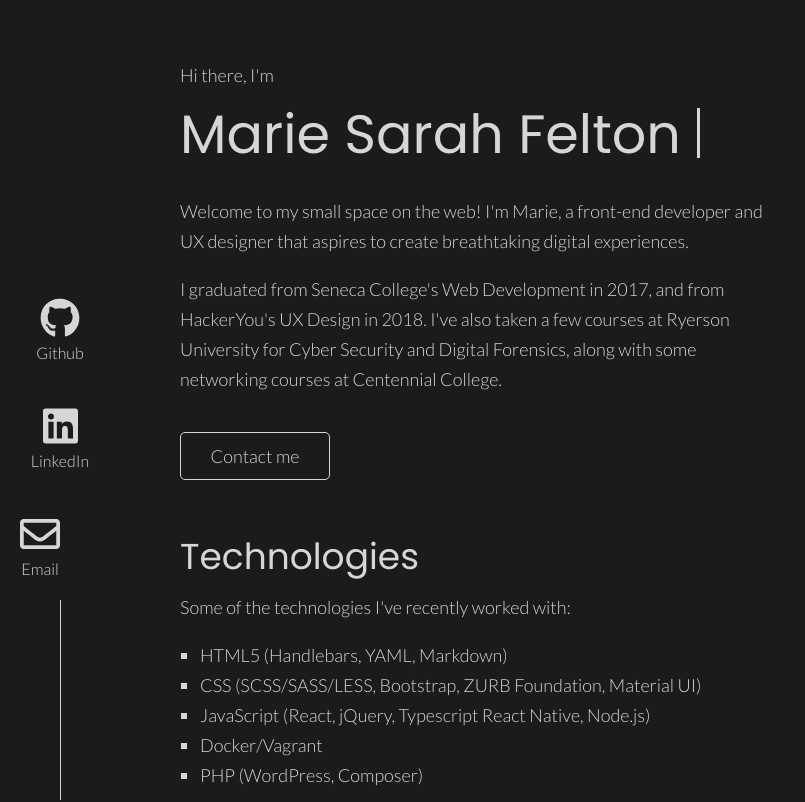
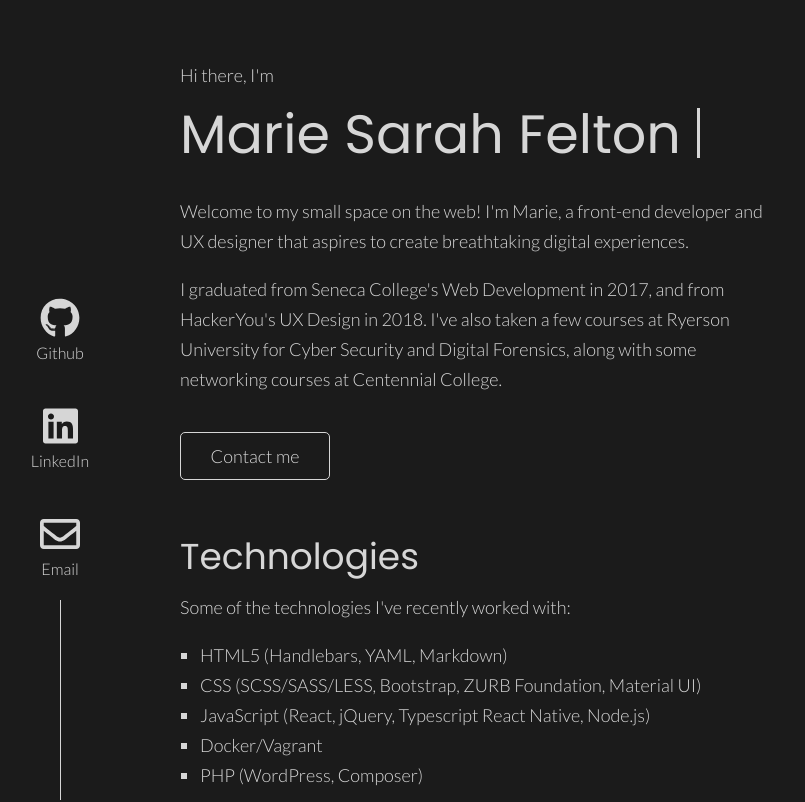
Before and after one commit to gwenevieve/portfolio-v2, a React (Create React App) app: page / in a window 1280 px wide. Shown: the top 802 px of the page, without its empty margins (0-805 px from the left). Built offline with nearby package versions, Linux system fonts and the light colour scheme.

Commit message:
Update Button.jsx

```diff
--- a/src/Components/Button.jsx
+++ b/src/Components/Button.jsx
@@ -154,7 +154,9 @@ const ButtonIcon = styled.button`
     padding: 12px 0px;
     margin: 10px 0px;
     color: #d6d6d6;
-    width: 80px;
+    @media (max-width: 500px) {
+      width: 80px;
+    }
     svg {
       margin-bottom: 5px;
       font-size: 40px;
```
